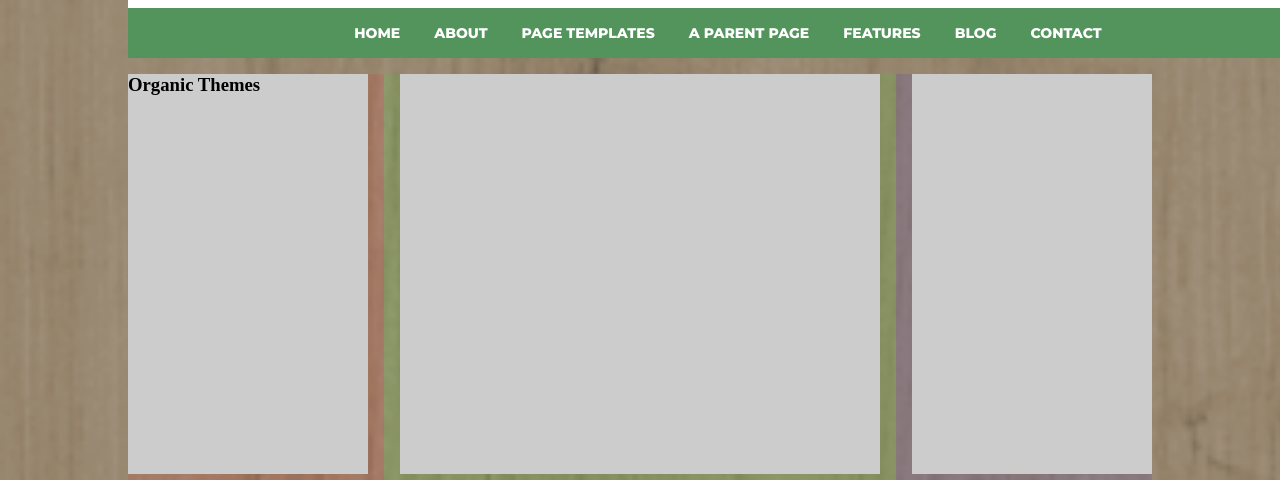
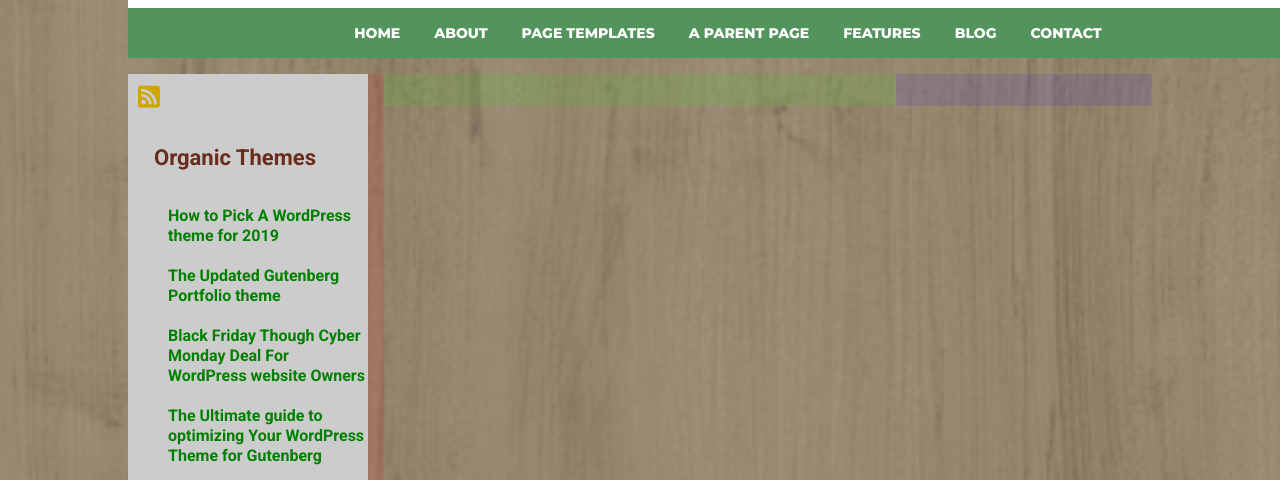
Before and after one commit to Akiras88/htmlcss-struttura-wp, a plain HTML site: page index.html in a window 1280 px wide. Shown: the part 472-952 px from the top of the page. Drawn offline with Linux system fonts and the light colour scheme.

Commit message:
add box rss

```diff
--- a/index.html
+++ b/index.html
@@ -50,7 +50,30 @@
       <!-- columns main -->
       <div class="col col-1">
         <div class="box">
-          <h3>Organic Themes</h3>
+          <div class="box-title">
+            <i class="fas fa-rss-square"></i>
+          </div>
+            <h2 class="title">Organic Themes</h2>
+            <div class="link-rss">
+              <ul class="link">
+                <li>
+                  <a href="#">How to Pick A WordPress theme for 2019</a>
+                </li>
+                <li>
+                  <a href="#">The Updated Gutenberg Portfolio theme</a>
+                </li>
+                <li>
+                  <a href="#">Black Friday Though Cyber Monday Deal For WordPress website Owners</a>
+                </li>
+                <li>
+                  <a href="#">The Ultimate guide to optimizing Your WordPress Theme for Gutenberg</a>
+                </li>
+                <li>
+                  <a href="#">A Better WordPress Page Builder - organic Bulder Widgets Pro</a>
+                </li>
+              </ul>
+            </div>
+
 
         </div>
       </div>
--- a/style/style.css
+++ b/style/style.css
@@ -109,9 +109,44 @@ body {
 /* style box inside columns */
 .box {
   width: 100%;
-  height: 400px;
+  /* height: 400px; */
   background-color: #ccc;
   margin-bottom: 32px;
+  font-family: 'Roboto';
+}
+
+/* Style for link rss */
+.title {
+  color: #6B2C1B;
+  font-size: 22px;
+  display: inline-block;
+  float: left;
+  padding: 26px;
+}
+.box-title {
+  position: relative;
+}
+.box-title i {
+  display: inline-block;
+  float: left;
+  color: #CFA600;
+  font-size: 25px;
+  margin: 10px;
+}
+.link-rss {
+  list-style: none;
+  line-height: 20px;
+}
+.link li {
+  list-style: none;
+}
+.link li a {
+  display: inline-block;
+  text-decoration: none;
+  color: green;
+  font-weight: bold;
+  padding: 10px 0;
+
 }
 
 /* style footer */
```
